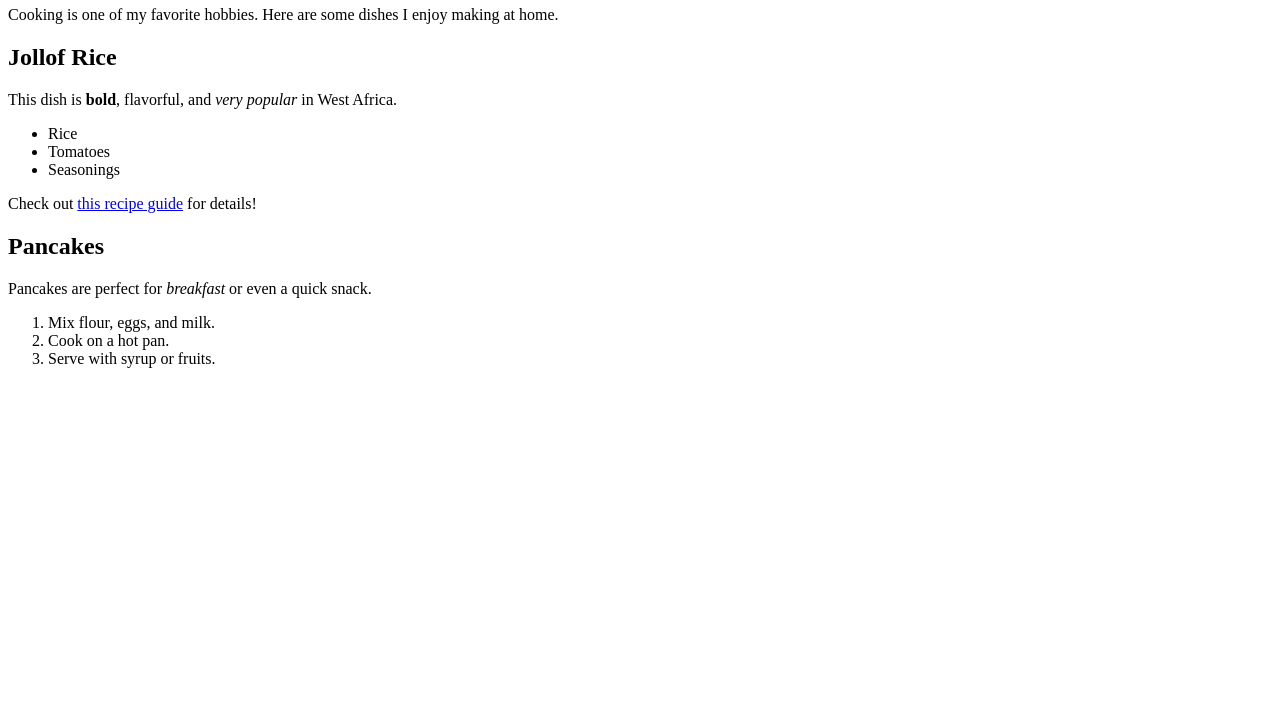
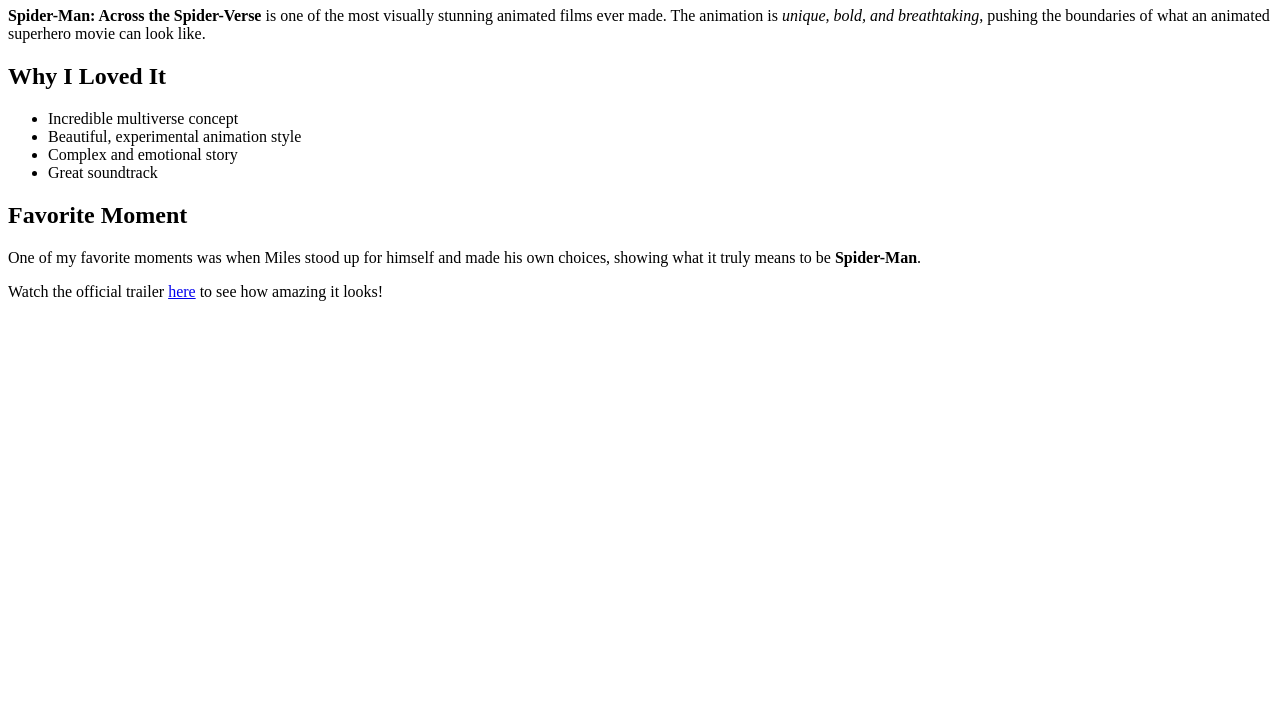
Before and after one commit to Carleton-BIT/lab-1-setup-esiwoghene-Esiwoghene, a plain HTML site: page index.html in a window 1280 px wide. Shown: the part 74-800 px from the top of the page. Drawn offline with Linux system fonts and the light colour scheme.

Commit message:
Replaced recipe blog with Spider-Man Across the Spider-Verse review

```diff
--- a/index.html
+++ b/index.html
@@ -2,30 +2,32 @@
 <html lang="en-ca">
 <head>
   <meta charset="utf-8">
-  <title>My Recipe Blog</title>
+  <title>Movie Review: Spider-Man Across the Spider-Verse</title>
   <meta name="viewport" content="width=device-width, initial-scale=1" />
   <meta http-equiv="X-UA-Compatible" content="ie=edge" />
 </head>
 <body>
-  <h1>Welcome to My Recipe Blog</h1>
+  <h1>Spider-Man: Across the Spider-Verse 🎬</h1>
 
-  <p>Cooking is one of my favorite hobbies. Here are some dishes I enjoy making at home.</p>
+  <p><strong>Spider-Man: Across the Spider-Verse</strong> is one of the most
+  visually stunning animated films ever made. The animation is <em>unique, bold, and breathtaking</em>,
+  pushing the boundaries of what an animated superhero movie can look like.</p>
 
-  <h2>Jollof Rice</h2>
-  <p>This dish is <strong>bold</strong>, flavorful, and <em>very popular</em> in West Africa.</p>
+  <h2>Why I Loved It</h2>
   <ul>
-    <li>Rice</li>
-    <li>Tomatoes</li>
-    <li>Seasonings</li>
+    <li>Incredible multiverse concept</li>
+    <li>Beautiful, experimental animation style</li>
+    <li>Complex and emotional story</li>
+    <li>Great soundtrack</li>
   </ul>
-  <p>Check out <a href="https://www.africanbites.com/jollof-rice/" target="_blank">this recipe guide</a> for details!</p>
 
-  <h2>Pancakes</h2>
-  <p>Pancakes are perfect for <em>breakfast</em> or even a quick snack.</p>
-  <ol>
-    <li>Mix flour, eggs, and milk.</li>
-    <li>Cook on a hot pan.</li>
-    <li>Serve with syrup or fruits.</li>
-  </ol>
+  <h2>Favorite Moment</h2>
+  <p>One of my favorite moments was when Miles stood up for himself and made his own choices,
+  showing what it truly means to be <strong>Spider-Man</strong>.</p>
+
+  <p>Watch the official trailer
+    <a href="https://www.youtube.com/watch?v=cqGjhVJWtEg" target="_blank">here</a>
+    to see how amazing it looks!
+  </p>
 </body>
 </html>
```
